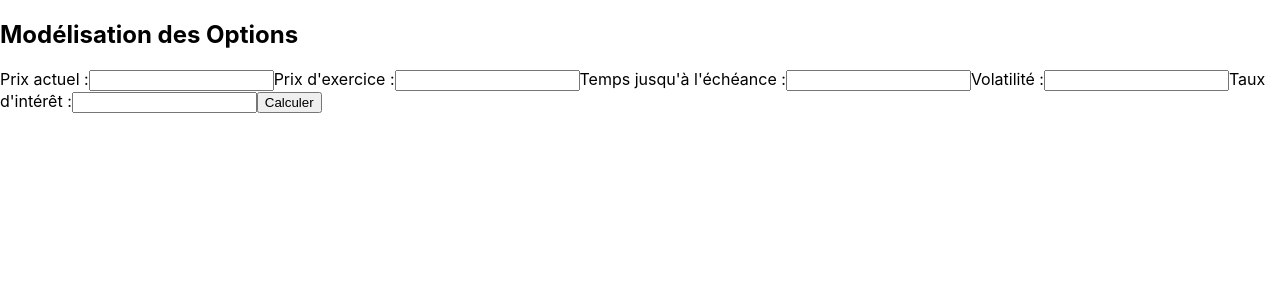
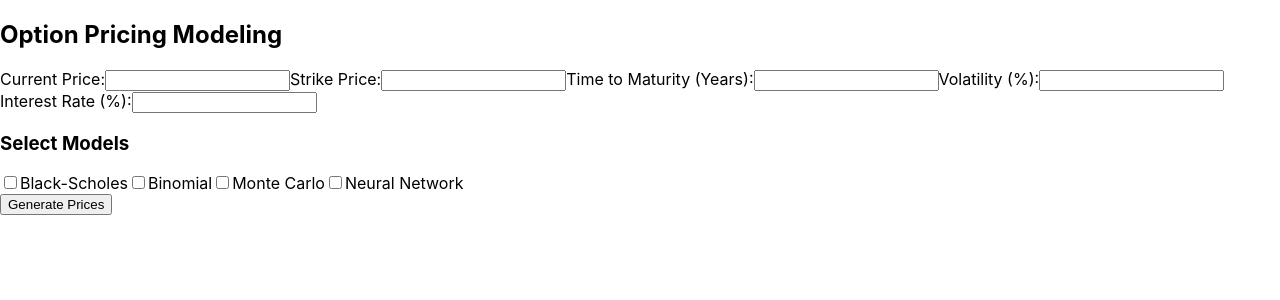
Before and after one commit to yaaks7/options-pricing, a React (Create React App) app in the folder frontend/: page /modeling in a window 1280 px wide. Shown: the top 300 px of the page. Built offline with nearby package versions, Linux system fonts and the light colour scheme.

Commit message:
Integration of API call in the Frontend

```diff
--- a/frontend/src/pages/Modeling.js
+++ b/frontend/src/pages/Modeling.js
@@ -1,10 +1,16 @@
 // src/pages/Modeling.js
 import React, { useState } from 'react';
-import axios from 'axios';
+import { fetchBlackScholesPrice, fetchBinomialPrice, fetchMonteCarloPrice, fetchNeuralNetworkPrice, fetchGreeks } from '../services/api';
 
 const Modeling = () => {
-  const [params, setParams] = useState({
-    modelType: 'Black-Scholes',
+  const [selectedModels, setSelectedModels] = useState({
+    blackScholes: false,
+    binomial: false,
+    monteCarlo: false,
+    neuralNetwork: false,
+  });
+
+  const [formData, setFormData] = useState({
     currentPrice: '',
     strikePrice: '',
     timeToMaturity: '',
@@ -12,36 +18,243 @@ const Modeling = () => {
     interestRate: ''
   });
 
+  const [errors, setErrors] = useState({});
+  const [results, setResults] = useState(null);
+  const [greeks, setGreeks] = useState(null);
+  const [modelNames, setModelNames] = useState([]); // Ajout pour stocker les noms des modèles
+
+  // Validation des données avant l'envoi
+  const validateForm = () => {
+    let formErrors = {};
+    let valid = true;
+
+    if (formData.volatility < 0 || formData.volatility > 100 || formData.volatility === '') {
+      formErrors.volatility = 'Volatility must be between 0 and 100';
+      valid = false;
+    }
+
+    if (formData.interestRate < 0 || formData.interestRate > 100 || formData.interestRate === '') {
+      formErrors.interestRate = 'Interest Rate must be between 0 and 100';
+      valid = false;
+    }
+
+    setErrors(formErrors);
+    return valid;
+  };
+
+  const handleModelChange = (e) => {
+    const { name, checked } = e.target;
+    setSelectedModels({ ...selectedModels, [name]: checked });
+  };
+
   const handleChange = (e) => {
-    setParams({ ...params, [e.target.name]: e.target.value });
+    const { name, value } = e.target;
+    setFormData({ ...formData, [name]: value });
   };
 
   const handleSubmit = async (e) => {
     e.preventDefault();
+
+    if (!validateForm()) {
+      return;
+    }
+
+    const requestData = {
+      time_to_maturity: formData.timeToMaturity,
+      strike: formData.strikePrice,
+      current_price: formData.currentPrice,
+      volatility: formData.volatility / 100,
+      interest_rate: formData.interestRate / 100
+    };
+
+    const promises = [];
+    const models = []; // Stocke les noms des modèles sélectionnés
+
+    // Requêtes pour les prix avec noms des modèles
+    if (selectedModels.blackScholes) {
+      promises.push(fetchBlackScholesPrice(requestData));
+      models.push("Black-Scholes");
+    }
+    if (selectedModels.neuralNetwork) {
+      promises.push(fetchNeuralNetworkPrice(requestData));
+      models.push("Neural Network");
+    }
+    if (selectedModels.monteCarlo) {
+      const monteCarloData = {
+        ...requestData,
+        num_simulations: 10000,
+        num_steps: 100
+      };
+      promises.push(fetchMonteCarloPrice(monteCarloData));
+      models.push("Monte Carlo");
+    }
+    if (selectedModels.binomial) {
+      const binomialData = {
+        ...requestData,
+        steps: 100,
+        is_american: false
+      };
+      promises.push(fetchBinomialPrice(binomialData));
+      models.push("Binomial");
+    }
+
+    // Requête pour les Greeks
+    const greeksPromise = fetchGreeks(requestData);
+    promises.push(greeksPromise);
+
     try {
-      const response = await axios.post('/api/pricing', params); // URL de ton API backend
-      console.log(response.data); // On affichera les résultats plus tard
+      const responses = await Promise.all(promises);
+
+      const greeksData = responses.pop();  // Récupérer les Greeks
+      setResults(responses);  // Récupérer les résultats des prix des options
+      setGreeks(greeksData);  // Stocker les Greeks
+      setModelNames(models);  // Stocker les noms des modèles
     } catch (error) {
-      console.error(error);
+      console.error('Error fetching data:', error);
     }
   };
 
   return (
     <div>
-      <h2>Modélisation des Options</h2>
+      <h2>Option Pricing Modeling</h2>
+
       <form onSubmit={handleSubmit}>
-        <label>Prix actuel :</label>
-        <input name="currentPrice" value={params.currentPrice} onChange={handleChange} />
-        <label>Prix d'exercice :</label>
-        <input name="strikePrice" value={params.strikePrice} onChange={handleChange} />
-        <label>Temps jusqu'à l'échéance :</label>
-        <input name="timeToMaturity" value={params.timeToMaturity} onChange={handleChange} />
-        <label>Volatilité :</label>
-        <input name="volatility" value={params.volatility} onChange={handleChange} />
-        <label>Taux d'intérêt :</label>
-        <input name="interestRate" value={params.interestRate} onChange={handleChange} />
-        <button type="submit">Calculer</button>
+        <label>
+          Current Price:
+          <input
+            type="number"
+            name="currentPrice"
+            value={formData.currentPrice}
+            onChange={handleChange}
+            required
+          />
+        </label>
+
+        <label>
+          Strike Price:
+          <input
+            type="number"
+            name="strikePrice"
+            value={formData.strikePrice}
+            onChange={handleChange}
+            required
+          />
+        </label>
+
+        <label>
+          Time to Maturity (Years):
+          <input
+            type="number"
+            name="timeToMaturity"
+            value={formData.timeToMaturity}
+            onChange={handleChange}
+            required
+          />
+        </label>
+
+        <label>
+          Volatility (%):
+          <input
+            type="number"
+            name="volatility"
+            value={formData.volatility}
+            onChange={handleChange}
+            required
+          />
+          {errors.volatility && <p style={{ color: 'red' }}>{errors.volatility}</p>}
+        </label>
+
+        <label>
+          Interest Rate (%):
+          <input
+            type="number"
+            name="interestRate"
+            value={formData.interestRate}
+            onChange={handleChange}
+            required
+          />
+          {errors.interestRate && <p style={{ color: 'red' }}>{errors.interestRate}</p>}
+        </label>
+
+        <div>
+          <h3>Select Models</h3>
+          <label>
+            <input
+              type="checkbox"
+              name="blackScholes"
+              checked={selectedModels.blackScholes}
+              onChange={handleModelChange}
+            />
+            Black-Scholes
+          </label>
+          <label>
+            <input
+              type="checkbox"
+              name="binomial"
+              checked={selectedModels.binomial}
+              onChange={handleModelChange}
+            />
+            Binomial
+          </label>
+          <label>
+            <input
+              type="checkbox"
+              name="monteCarlo"
+              checked={selectedModels.monteCarlo}
+              onChange={handleModelChange}
+            />
+            Monte Carlo
+          </label>
+          <label>
+            <input
+              type="checkbox"
+              name="neuralNetwork"
+              checked={selectedModels.neuralNetwork}
+              onChange={handleModelChange}
+            />
+            Neural Network
+          </label>
+        </div>
+
+        <button type="submit">Generate Prices</button>
       </form>
+
+      {/* Affichage des résultats des prix */}
+      {results && (
+        <div>
+          <h3>Results:</h3>
+          {results.map((result, index) => (
+            <div key={index}>
+              <h4>{modelNames[index]}</h4> {/* Afficher le nom du modèle */}
+              <p>Call Price: {result.call_price}</p>
+              <p>Put Price: {result.put_price}</p>
+            </div>
+          ))}
+        </div>
+      )}
+
+      {/* Affichage des Greeks */}
+      {greeks && (
+        <div>
+          <h3>Greeks:</h3>
+          <div>
+            <h4>Call Greeks</h4>
+            <p>Delta: {greeks.call.delta}</p>
+            <p>Gamma: {greeks.call.gamma}</p>
+            <p>Vega: {greeks.call.vega}</p>
+            <p>Theta: {greeks.call.theta}</p>
+            <p>Rho: {greeks.call.rho}</p>
+          </div>
+          <div>
+            <h4>Put Greeks</h4>
+            <p>Delta: {greeks.put.delta}</p>
+            <p>Gamma: {greeks.put.gamma}</p>
+            <p>Vega: {greeks.put.vega}</p>
+            <p>Theta: {greeks.put.theta}</p>
+            <p>Rho: {greeks.put.rho}</p>
+          </div>
+        </div>
+      )}
     </div>
   );
 };
--- /dev/null
+++ b/frontend/src/services/api.js
@@ -0,0 +1,32 @@
+// src/services/api.js
+import axios from 'axios';
+
+// Fonction pour Black-Scholes
+export const fetchBlackScholesPrice = async (data) => {
+  const response = await axios.post('http://localhost:8000/price/blackscholes', data);
+  return response.data;
+};
+
+// Fonction pour Binomial
+export const fetchBinomialPrice = async (data) => {
+  const response = await axios.post('http://localhost:8000/price/binomial', data);
+  return response.data;
+};
+
+// Fonction pour Monte Carlo
+export const fetchMonteCarloPrice = async (data) => {
+  const response = await axios.post('http://localhost:8000/price/montecarlo', data);
+  return response.data;
+};
+
+// Fonction pour Neural Network
+export const fetchNeuralNetworkPrice = async (data) => {
+  const response = await axios.post('http://localhost:8000/price/neuralnetwork', data);
+  return response.data;
+};
+
+// Fonction pour calculer les Greeks
+export const fetchGreeks = async (data) => {
+  const response = await axios.post('http://localhost:8000/greeks', data);
+  return response.data;
+};
```
Also changed, not shown: 1 other file (tests, documents, lock files or other folders).
